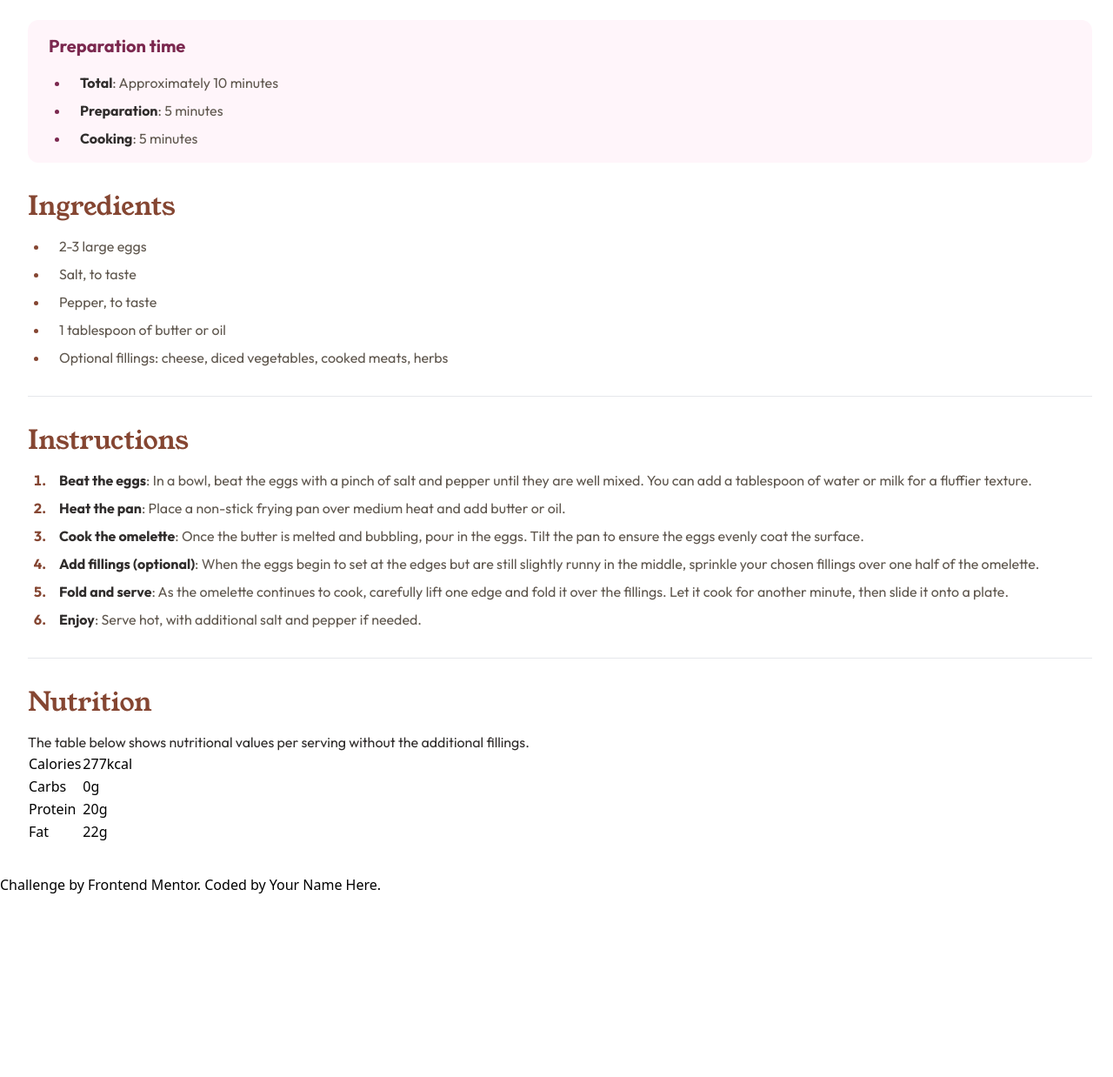
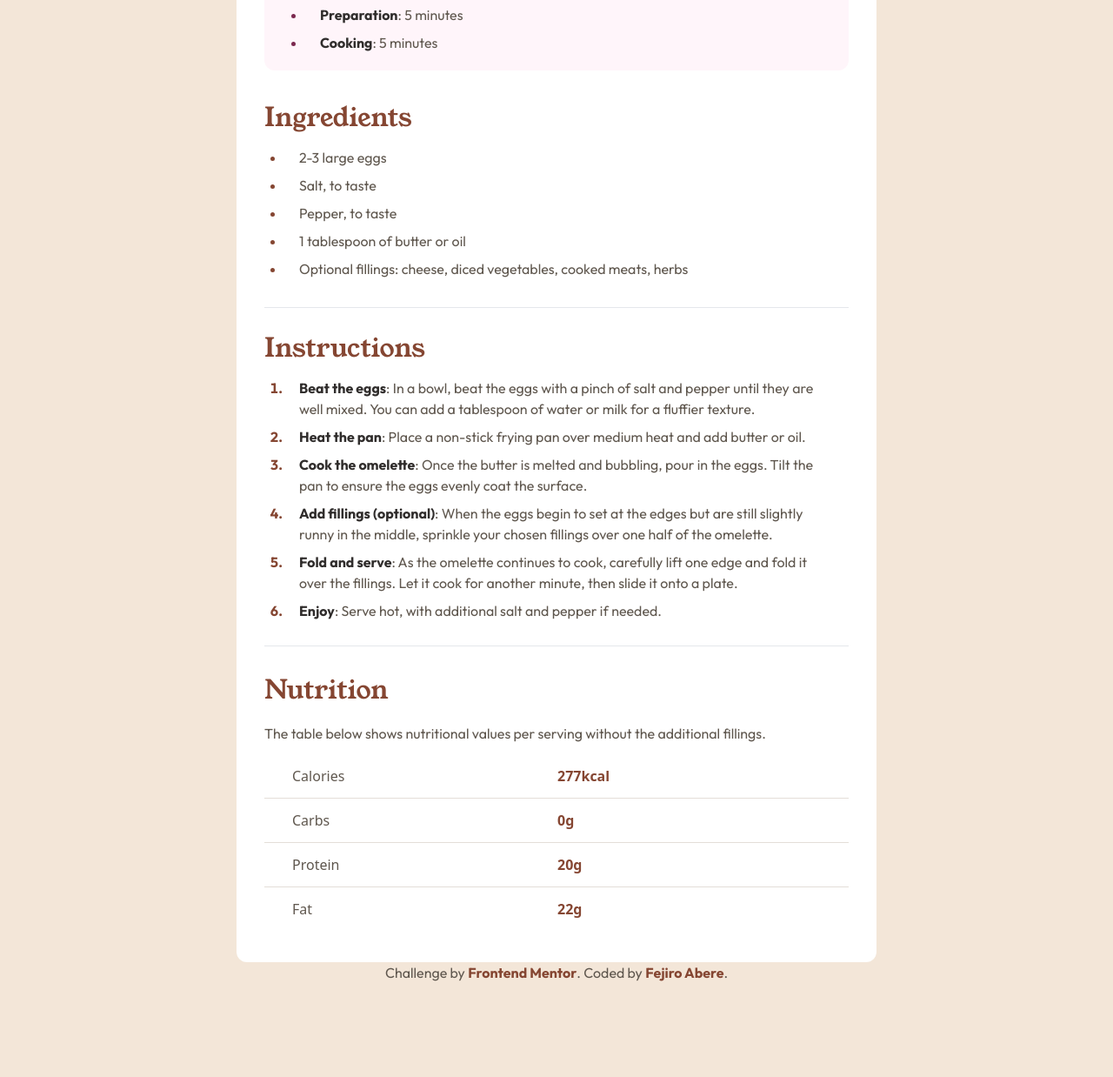
Before and after one commit to Fejiro001/recipe-page-main, a plain HTML site: page index.html in a window 1280 px wide. Shown: the part 734-1972 px from the top of the page at 87% size. Before the commit the page ends 1763 px from the top, so only its background shows below. Drawn offline with Linux system fonts and the light colour scheme.

Commit message:
done with the look of the recipe page

```diff
--- a/css/input.css
+++ b/css/input.css
@@ -20,7 +20,12 @@
         @apply font-primary2;
         @apply text-3xl;
         @apply text-nutmeg;
-        @apply mb-4;
+    }
+
+    p {
+        @apply font-primary1;
+        @apply text-wenge-brown;
+        @apply font-normal;
     }
 
     ul {
@@ -36,7 +41,7 @@
 
     li {
         @apply font-primary1;
-        @apply ps-3;
+        @apply ps-4;
         @apply text-base;
         @apply text-wenge-brown;
     }
@@ -49,4 +54,26 @@
         @apply font-bold;
         @apply text-dark-charcoal;
     }
+
+    tr {
+        @apply grid;
+        @apply grid-cols-2;
+        @apply justify-evenly;
+        @apply py-3;
+        @apply hover:bg-rose-white;
+    }
+
+    td {
+        @apply odd:ps-8;
+        @apply odd:text-wenge-brown;
+        @apply odd:font-normal;
+        @apply even:text-nutmeg;
+        @apply even:font-bold;
+    }
+
+    section {
+        @apply flex;
+        @apply flex-col;
+        /* @apply gap-4; */
+    }
 }
--- a/index.html
+++ b/index.html
@@ -16,29 +16,30 @@
     <title>Frontend Mentor | Recipe page</title>
   </head>
 
-  <body>
-    <main class="">
-      <div>
+  <body class="flex flex-col justify-center items-center bg-eggshell md:py-32">
+    <main class="md:max-w-2.5xl bg-white md:rounded-xl">
+      <div class="md:px-8 md:pt-9">
         <img
+          class="md:rounded-xl"
           src="./assets/images/image-omelette.jpeg"
           alt="An omelette with fillings on an off-white plate"
         />
       </div>
 
-      <article class="flex flex-col justify-center gap-8 ps-8 pe-6 py-9">
-        <section>
-          <h1 class="font-primary2 text-4xl text-dark-charcoal mb-4">
+      <article class="flex flex-col justify-center px-8 py-9">
+        <section class="flex flex-col gap-4">
+          <h1 class="font-primary2 text-4xl text-dark-charcoal">
             Simple Omelette Recipe
           </h1>
-          <p class="font-primary1 text-base font-normal pe-2 text-wenge-brown">
+          <p class="text-base font-normal text-wrap">
             An easy and quick dish, perfect for any meal. This classic omelette
             combines beaten eggs cooked to perfection, optionally filled with
             your choice of cheese, vegetables, or meats.
           </p>
         </section>
 
-        <aside class="bg-rose-white px-6 py-4 rounded-xl font-primary1">
-          <h2 class="font-bold text-xl text-dark-raspberry mb-4">
+        <aside class="bg-rose-white my-9 px-6 py-5 rounded-xl font-primary1">
+          <h2 class="font-bold text-xl text-dark-raspberry mb-3">
             Preparation time
           </h2>
           <ul class="marker:text-dark-raspberry">
@@ -48,7 +49,7 @@
           </ul>
         </aside>
 
-        <section>
+        <section class="pb-8 gap-4">
           <h3>Ingredients</h3>
           <ul class="marker:text-nutmeg">
             <li>2-3 large eggs</li>
@@ -63,7 +64,7 @@
 
         <hr />
 
-        <section>
+        <section class="py-7 gap-4">
           <h3>Instructions</h3>
           <ol
             class="flex flex-col justify-center gap-2 list-decimal list-outside px-6 text-base marker:text-nutmeg marker:font-bold"
@@ -103,13 +104,14 @@
 
         <hr />
 
-        <section>
+        <section class="pt-8 gap-3">
           <h3>Nutrition</h3>
-          <p class="font-primary1 text-dark-charcoal">
+          <p class="mt-2">
             The table below shows nutritional values per serving without the
             additional fillings.
           </p>
-          <table>
+          <table class="table-auto w-full">
+            <tbody class="divide-y divide-light-grey">
               <tr>
                 <td>Calories</td>
                 <td>277kcal</td>
@@ -126,17 +128,21 @@
                 <td>Fat</td>
                 <td>22g</td>
               </tr>
+            </tbody>
           </table>
         </section>
       </article>
     </main>
 
-    <footer>
-      <p>
+    <footer class="">
+      <p class="text-center">
         Challenge by
-        <a href="https://www.frontendmentor.io?ref=challenge" target="_blank"
+        <a
+          class="text-nutmeg font-bold"
+          href="https://www.frontendmentor.io?ref=challenge"
+          target="_blank"
           >Frontend Mentor</a
-        >. Coded by <a href="#">Your Name Here</a>.
+        >. Coded by <a class="text-nutmeg font-bold" href="https://www.frontendmentor.io/profile/Fejiro001" target="_blank">Fejiro Abere</a>.
       </p>
     </footer>
   </body>
--- a/tailwind.config.js
+++ b/tailwind.config.js
@@ -16,6 +16,9 @@ module.exports = {
         primary1: ["Outfit", "sans-serif"],
         primary2: ["Young Serif", "sans-serif"],
       },
+      maxWidth: {
+        '2.5xl': '46rem',
+      },
     },
   },
   plugins: [],
```
Also changed, not shown: css/output.css. Lines whose indentation alone changed are shown as unchanged.
